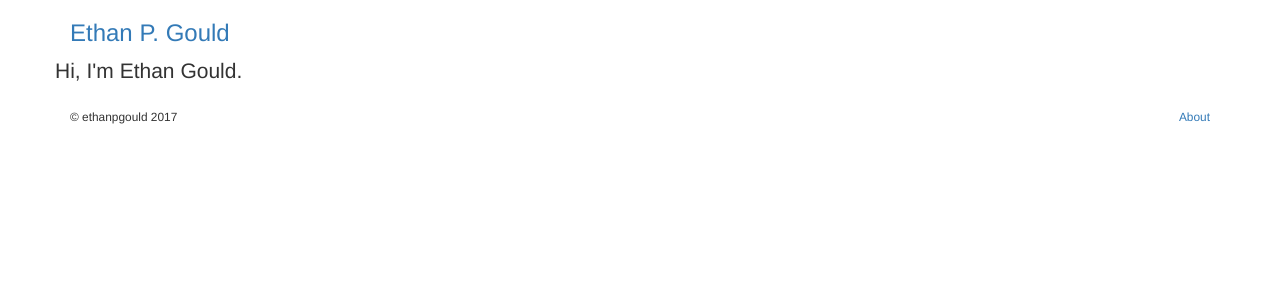
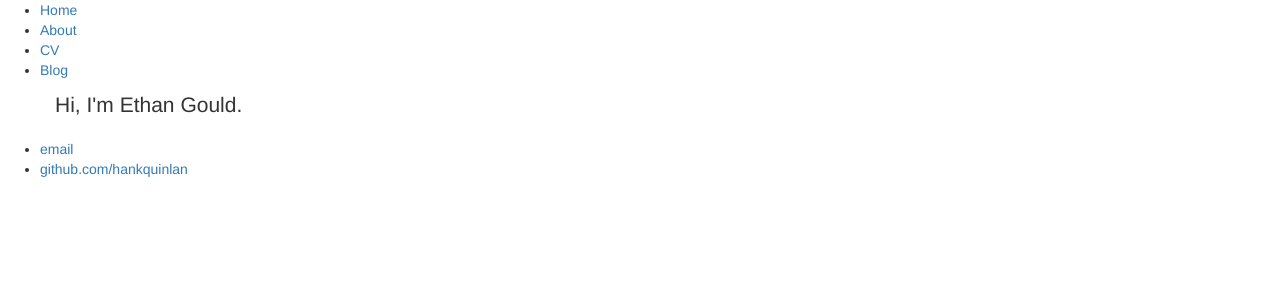
Before and after one commit to ethanpgould/ethanpgould.github.io, a Jekyll site: the page built from index.html, in a window 1280 px wide. Shown: the top 300 px of the page. Built offline with Jekyll 4.4.1, drawn with Linux system fonts in a browser that asks for light colours.

Commit message:
different default

```diff
--- a/_includes/footer.html
+++ b/_includes/footer.html
@@ -1,11 +1,10 @@
-
 <div class="footer">
 	<div class="row">
 	<div class="col-sm-8">
 	<p><small>&copy; ethanpgould 2017</small></p>
 	</div>
 	<div class="col-sm-4">
-	<p class="pull-right"><small><a href="/about" title="About">About</a></small></p>
+	<p class="pull-right"><small><a href="/about" title="About this site">About this site</a></small></p>
 	</div>
 	</div>
 </div> <!-- /footer -->
--- a/_includes/header.html
+++ b/_includes/header.html
@@ -1,9 +1,10 @@
+
 <div class="header">
 	<ul class="nav nav-pills pull-right">
 		<!-- <li class="{{ page.cv }}"><a href="/cv" title="CV">CV</a></li> -->
 		<!-- <li class="{{ page.projects }}"><a href="/projects" title="Projects">Projects</a></li> -->
 		<!-- <li class="{{ page.notes }}"><a href="/notes" title="Notes">Notes</a></li> -->
-		<!-- <li class="{{ page.contact }}"><a href="/contact" title="Contact">Contact</a></li> -->
+		<li class="{{ page.contact }}"><a href="/contact" title="Contact">Contact</a></li>
 	</ul>
 	<h3 class="text-muted"><a href="/">Ethan P. Gould</a></h3>
 </div> <!-- /header -->
--- a/_includes/scripts.html
+++ /dev/null
@@ -1,4 +0,0 @@
-<!-- javascript at the end of the doc so page loads faster -->
-<script src="http://code.jquery.com/jquery.js"></script>
-<script src="js/bootstrap.min.js"></script>
-<!-- <script src="/js/library.js"></script> -->
--- a/_layouts/default.html
+++ b/_layouts/default.html
@@ -1,21 +1,34 @@
 <!DOCTYPE html>
-<html lang="en">
+<html>
+  <head>
+    <title>{{ page.title }}</title>
 
-	{% include head.html %}
+    <link rel="stylesheet" href="/css/bootstrap.min.css">
 
-	<body>
-		<div class="container">
+  </head>
 
-			{% include header.html %}
 
-			{{ content }}
+  <body>
+    <nav>
+<ul>
+<li><a href="/">Home</a></li>
+<li><a href="/about">About</a></li>
+<li><a href="/cv">CV</a></li>
+<li><a href="/blog">Blog</a></li>
+</ul>
+    </nav>
+<div class="container">
 
-			{% include footer.html %}
+  {{ content }}
 
-		</div> <!-- /container -->
+</div>
 
-		{% include scripts.html %}
-
-	</body>
+  <footer>
+   <ul>
+   <li><a href="mailto:ethanpgould@gmail.com">email</a></li>
+   <li><a href="https://github.com/ethanpgould">github.com/hankquinlan</a></li>
+   </ul>
+  </footer>
+  </body>
 
 </html>
```
